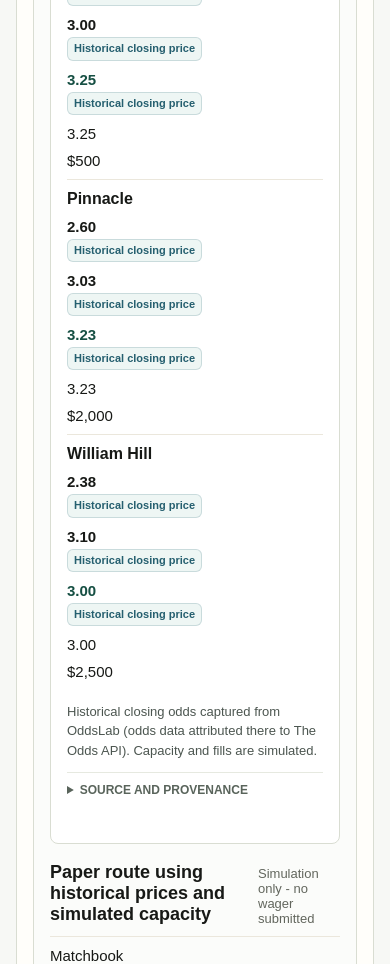
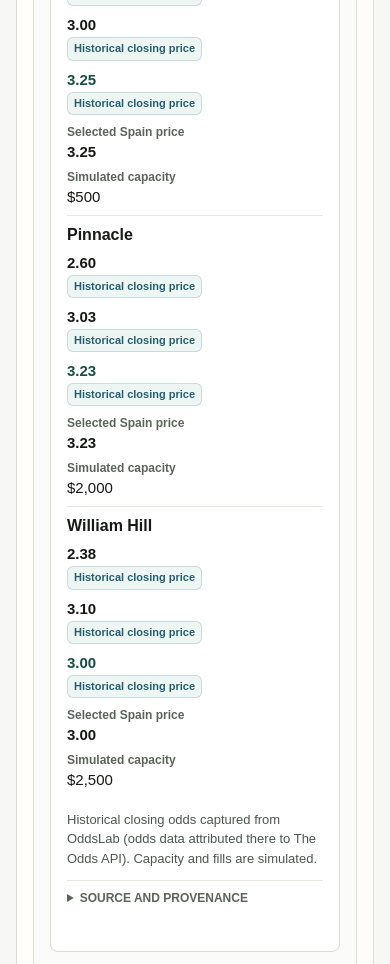
Before and after one commit to DanielTabakman/match-horizon, a Next.js app: page / in a window 390 px wide. Shown: the part 4020-4984 px from the top of the page. Built offline with nearby package versions, Linux system fonts and the light colour scheme.

Commit message:
Make historical snapshot follow selected outcome

```diff
--- a/app/BeliefComparisonClient.tsx
+++ b/app/BeliefComparisonClient.tsx
@@ -35,6 +35,7 @@
   isValidPaperQuoteInput,
 } from "../src/lib/execution/paperQuote";
 import {
+  buildHistoricalMarketSelection,
   HISTORICAL_MARKET_SNAPSHOT,
   HISTORICAL_MARKET_SOURCE_NOTE,
 } from "../src/lib/execution/historicalMarket";
@@ -596,8 +597,8 @@
             <div>
               <h3>Explore live Market Radar</h3>
               <p>
-                Radar imports read-only SX Bet and Polymarket observations. Those markets stay semantically separate
-                from this captured TxLINE fixture unless an explicit mapping says otherwise.
+                Radar imports read-only SX Bet, Kalshi, and Polymarket observations. Those markets stay semantically
+                separate from this captured TxLINE fixture unless an explicit mapping says otherwise.
               </p>
             </div>
             <Link className="button-secondary" href="/radar">Open Market Radar</Link>
@@ -612,7 +613,11 @@
               status={plan ? "Route built" : "Not built"}
               tone={plan ? "live" : "caution"}
             />
-            <HistoricalMarketSnapshotPanel outcomeQuotes={outcomeQuotes} />
+            <HistoricalMarketSnapshotPanel
+              outcomeQuotes={outcomeQuotes}
+              selectedOutcomeId={strongestPositive.outcomeId}
+              selectedOutcomeLabel={strongestPositive.label}
+            />
             <div className="execution-routing-grid">
               <div className="execution-table">
                 <div className="panel-heading">
@@ -984,7 +989,23 @@
   );
 }
 
-function HistoricalMarketSnapshotPanel({ outcomeQuotes }: { outcomeQuotes: SimulatedQuoteSummary[] }) {
+function HistoricalMarketSnapshotPanel({
+  outcomeQuotes,
+  selectedOutcomeId,
+  selectedOutcomeLabel,
+}: {
+  outcomeQuotes: SimulatedQuoteSummary[];
+  selectedOutcomeId: OutcomeQuote["outcomeId"];
+  selectedOutcomeLabel: string;
+}) {
+  const selection = buildHistoricalMarketSelection(selectedOutcomeId);
+  const displayOutcomeLabel =
+    selection.selectedOutcomeLabel === selectedOutcomeLabel ? selectedOutcomeLabel : selection.selectedOutcomeLabel;
+  const selectedPriceHeader =
+    selection.selectedOutcomeLabel === displayOutcomeLabel
+      ? selection.selectedPriceHeader
+      : `Selected ${displayOutcomeLabel} price`;
+
   return (
     <div className="historical-market-panel" aria-label="Historical market snapshot">
       <div className="panel-heading">
@@ -999,7 +1020,7 @@
       </div>
 
       <div className="historical-market-meta">
-        <span>Full-time 1X2 · Closing</span>
+        <span>Full-time 1X2 - Closing</span>
         <span>Fixture {HISTORICAL_MARKET_SNAPSHOT.fixtureId}</span>
         <span>Kickoff {formatTimestamp(HISTORICAL_MARKET_SNAPSHOT.match.kickoff)}</span>
       </div>
@@ -1010,20 +1031,26 @@
           <span>France</span>
           <span>Draw</span>
           <span>Spain</span>
-          <span>Selected Spain price</span>
+          <span>{selectedPriceHeader}</span>
           <span>Simulated capacity</span>
         </div>
         {HISTORICAL_MARKET_SNAPSHOT.bookmakers.map((bookmaker) => {
-          const spainQuote = outcomeQuotes.find((quote) => quote.venueId === bookmaker.id);
+          const selectedQuote = outcomeQuotes.find((quote) => quote.venueId === bookmaker.id);
 
           return (
             <div className="historical-market-row" key={bookmaker.id}>
               <strong>{bookmaker.name}</strong>
-              <HistoricalPrice value={bookmaker.prices.participant_1} />
-              <HistoricalPrice value={bookmaker.prices.draw} />
-              <HistoricalPrice value={bookmaker.prices.participant_2} selected />
-              <span>{formatDecimalOdds(bookmaker.prices.participant_2)}</span>
-              <span>{spainQuote ? formatCurrency(spainQuote.availableStake) : "-"}</span>
+              <HistoricalPrice value={bookmaker.prices.participant_1} selected={selectedOutcomeId === "participant_1"} />
+              <HistoricalPrice value={bookmaker.prices.draw} selected={selectedOutcomeId === "draw"} />
+              <HistoricalPrice value={bookmaker.prices.participant_2} selected={selectedOutcomeId === "participant_2"} />
+              <span className="selected-market-price">
+                <small>{selectedPriceHeader}</small>
+                <strong>{formatDecimalOdds(bookmaker.prices[selectedOutcomeId])}</strong>
+              </span>
+              <span className="historical-capacity-cell">
+                <small>Simulated capacity</small>
+                {selectedQuote ? formatCurrency(selectedQuote.availableStake) : "-"}
+              </span>
             </div>
           );
         })}
--- a/app/globals.css
+++ b/app/globals.css
@@ -573,7 +573,6 @@
   color: #59645b;
   font-size: 12px;
   font-weight: 900;
-  text-transform: uppercase;
 }
 
 .historical-price {
@@ -597,6 +596,20 @@
 
 .historical-price.selected strong {
   color: #164f43;
+}
+
+.selected-market-price,
+.historical-capacity-cell {
+  display: grid;
+  gap: 4px;
+}
+
+.selected-market-price small,
+.historical-capacity-cell small {
+  color: #59645b;
+  display: none;
+  font-size: 12px;
+  font-weight: 900;
 }
 
 .source-disclosure {
@@ -745,6 +758,11 @@
 
   .historical-market-headings {
     display: none;
+  }
+
+  .selected-market-price small,
+  .historical-capacity-cell small {
+    display: block;
   }
 
   .paper-quote-controls {
--- a/src/lib/execution/historicalMarket.ts
+++ b/src/lib/execution/historicalMarket.ts
@@ -37,8 +37,21 @@
 };
 
 const REQUIRED_OUTCOMES: OutcomeQuote["outcomeId"][] = ["participant_1", "draw", "participant_2"];
+const HISTORICAL_MARKET_OUTCOME_LABELS: Record<OutcomeQuote["outcomeId"], string> = {
+  participant_1: "France",
+  draw: "Draw",
+  participant_2: "Spain",
+};
 
 export const HISTORICAL_MARKET_SNAPSHOT = validateHistoricalMarketSnapshot(rawHistoricalMarketSnapshot);
+
+export function buildHistoricalMarketSelection(outcomeId: OutcomeQuote["outcomeId"]) {
+  return {
+    selectedOutcomeId: outcomeId,
+    selectedOutcomeLabel: HISTORICAL_MARKET_OUTCOME_LABELS[outcomeId],
+    selectedPriceHeader: `Selected ${HISTORICAL_MARKET_OUTCOME_LABELS[outcomeId]} price`,
+  };
+}
 
 export function validateHistoricalMarketSnapshot(value: unknown): HistoricalMarketSnapshot {
   if (!isRecord(value)) {
```
Also changed, not shown: 1 other file (tests, documents, lock files or other folders).
